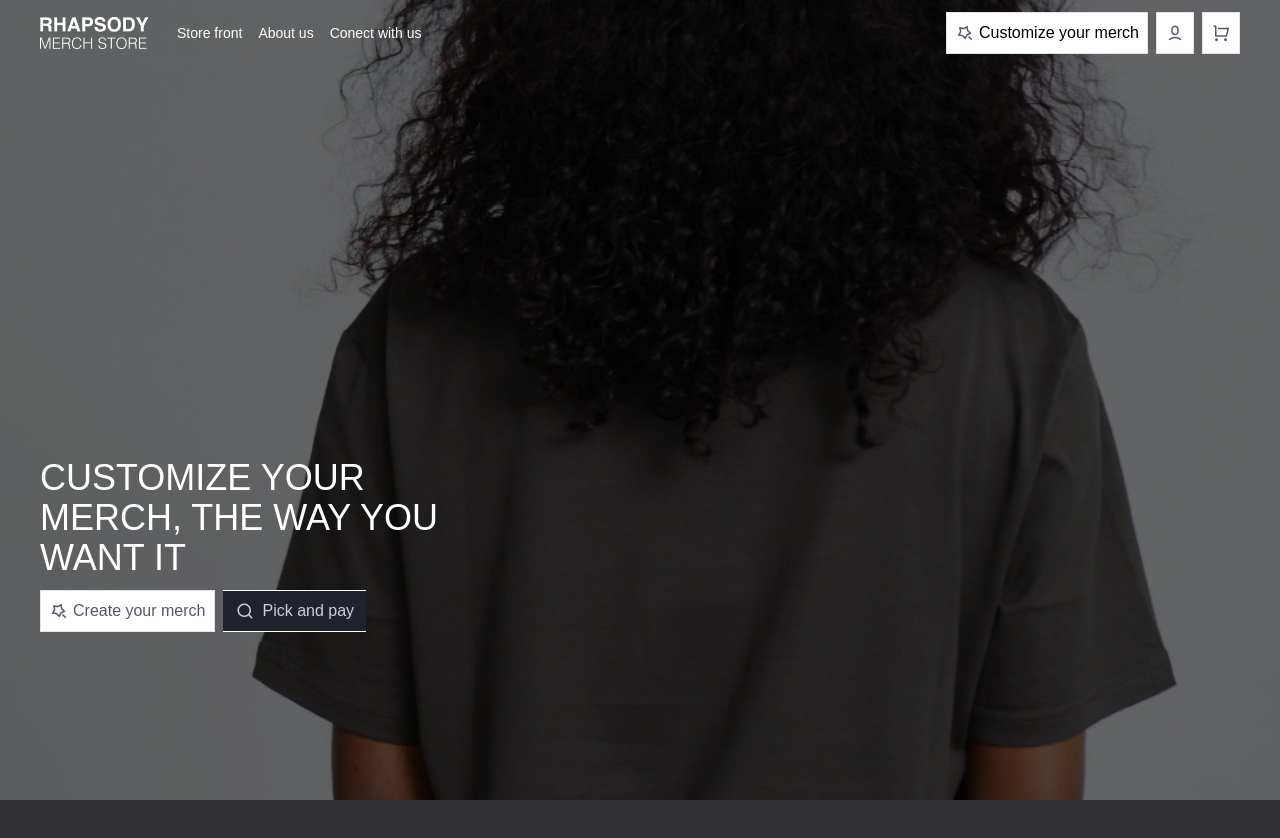
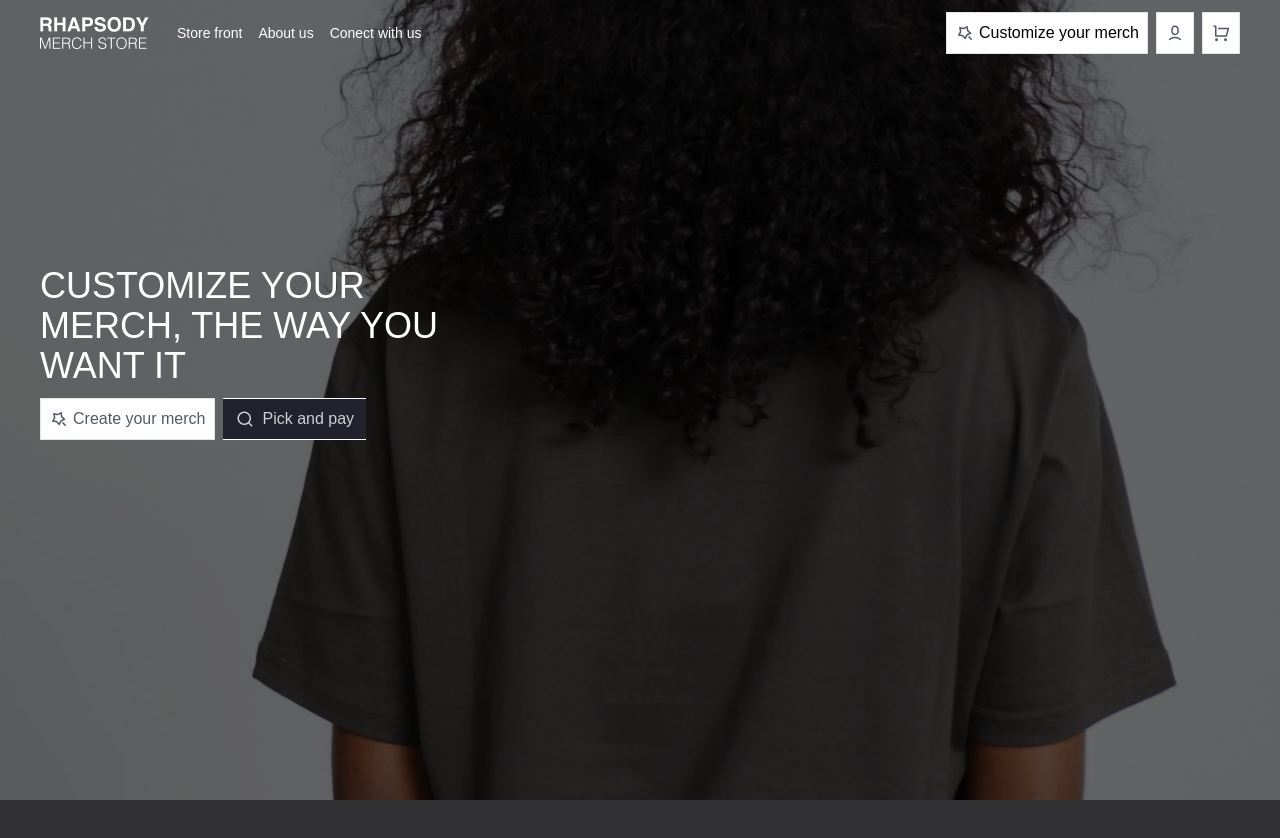
Before and after one commit to damzymichael/special-journey, a Vue app: page / in a window 1280 px wide. Shown: the top 838 px of the page. Built offline with nearby package versions, Linux system fonts and the light colour scheme.

Commit message:
scroll trigger changes

```diff
--- a/src/views/LandingPage.vue
+++ b/src/views/LandingPage.vue
@@ -35,8 +35,8 @@ onMounted(() => {
   <main>
     <!-- Hero section  -->
     <section class="hero h-screen bg-[#313133] flex items-end p-5 sm:p-10 pb-0">
-      <div class="mb-[10vw]">
-        <h2 class="uppercase mb-3 text-3xl sm:text-4xl">
+      <div class="mb-[25vw]">
+        <h2 class="uppercase mb-3 text-3xl sm:text-4xl overflow-x-hidden">
           <!-- <span v-for="text in message" class="block relative">{{ text }}</span> -->
           <span class="block relative">Customize your </span>
           <span class="block relative">merch, the way you</span>
```
